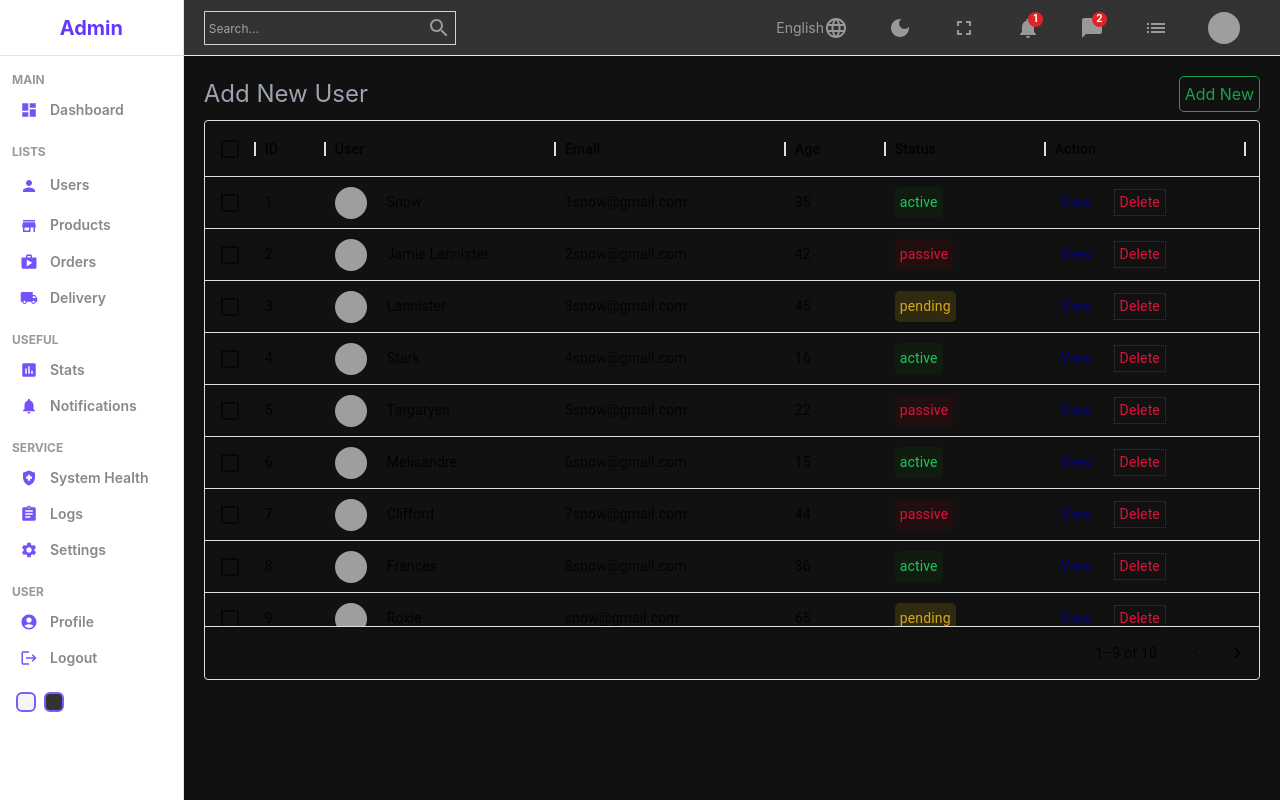
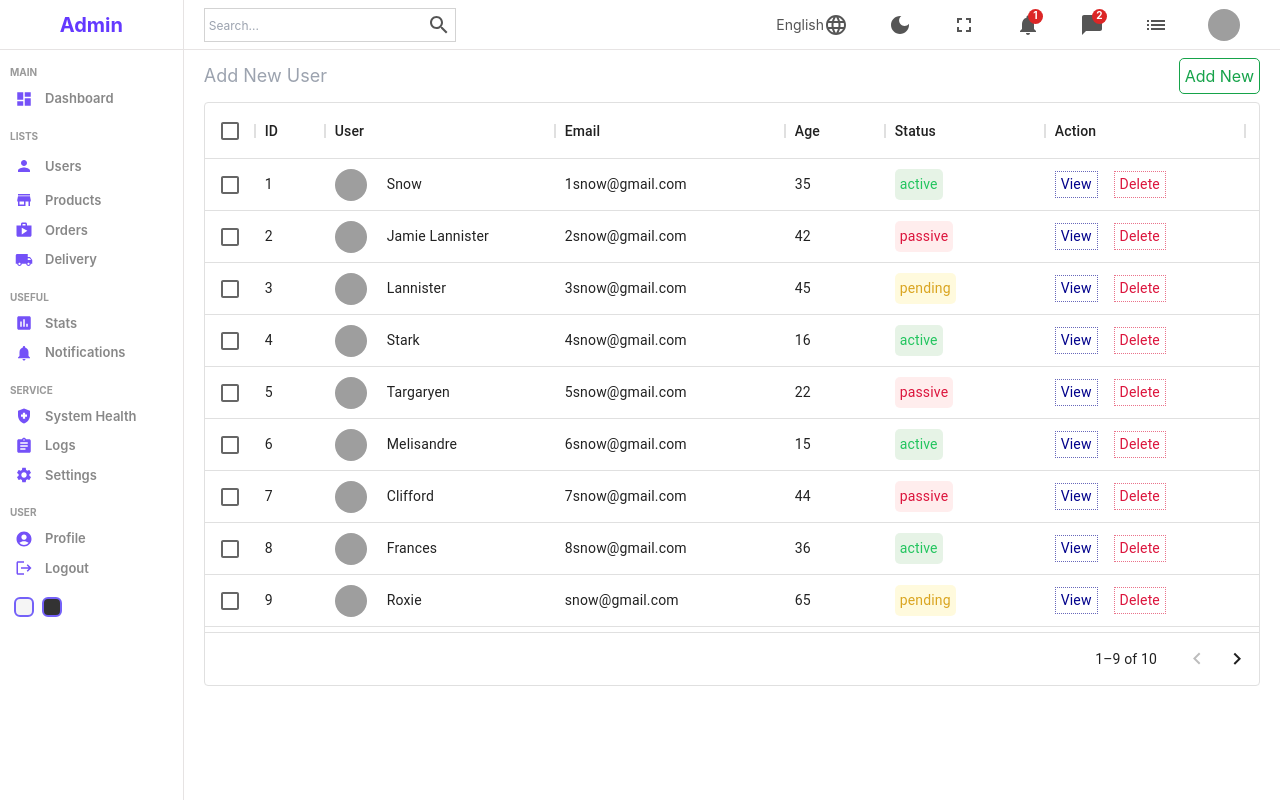
Before and after one commit to Abdul-Afiz/Admin-page, a React (Vite) app: page / in a window 1280 px wide. Both pictures are taken after a click on the element "Products". Built offline with nearby package versions, Linux system fonts and the light colour scheme; grey boxes are pictures that could not be loaded.

Commit message:
completed user interface

```diff
--- a/package.json
+++ b/package.json
@@ -13,6 +13,7 @@
     "@mui/icons-material": "^5.5.1",
     "@mui/material": "^5.5.2",
     "@mui/x-data-grid": "^5.7.0",
+    "@types/node": "^17.0.23",
     "init": "^0.1.2",
     "react": "^17.0.2",
     "react-circular-progressbar": "^2.0.4",
--- a/src/App.tsx
+++ b/src/App.tsx
@@ -1,4 +1,6 @@
+import { useContext } from "react";
 import { BrowserRouter, Routes, Route } from "react-router-dom";
+import { DarkModeContext } from "./context/darkmode-context";
 import { productInputs, userInputs } from "./formSource";
 import LoginScreen from "./screens/auth-screen/login-screen";
 import HomeScreen from "./screens/home-screen";
@@ -8,8 +10,11 @@ import SingleScreen from "./screens/single-screen";
 import "./style/dark.scss";
 
 function App() {
+  const {
+    state: { darkMode },
+  } = useContext(DarkModeContext);
   return (
-    <div className="app dark">
+    <div className={darkMode ? "dark app" : "app"}>
       <BrowserRouter>
         <Routes>
           <Route path="/">
--- /dev/null
+++ b/src/context/darkmode-context.tsx
@@ -0,0 +1,30 @@
+import React, { createContext, useReducer } from "react";
+import DarkModeReducer from "./darkmode-reducer";
+
+export type ContextType = {
+  state: {
+    darkMode: boolean;
+  };
+  dispatch: React.Dispatch<{ type: string }>;
+};
+
+const INITIAL_STATE = {
+  darkMode: false,
+};
+
+export const DarkModeContext = createContext<ContextType>({
+  state: INITIAL_STATE,
+  dispatch: () => null,
+});
+
+export const DarkModeContextProvider: React.FC<React.ReactNode> = ({
+  children,
+}) => {
+  const [state, dispatch] = useReducer(DarkModeReducer, INITIAL_STATE);
+
+  return (
+    <DarkModeContext.Provider value={{ state, dispatch }}>
+      {children}
+    </DarkModeContext.Provider>
+  );
+};
--- /dev/null
+++ b/src/context/darkmode-reducer.ts
@@ -0,0 +1,29 @@
+const DarkModeReducer = (
+  state: {
+    darkMode: boolean;
+  },
+  action: { type: string }
+) => {
+  switch (action.type) {
+    case "LIGHT": {
+      return {
+        darkMode: false,
+      };
+    }
+    case "DARK": {
+      return {
+        darkMode: true,
+      };
+    }
+    case "TOGGLE": {
+      return {
+        darkMode: !state.darkMode,
+      };
+    }
+
+    default:
+      return state;
+  }
+};
+
+export default DarkModeReducer;
--- a/src/main.tsx
+++ b/src/main.tsx
@@ -2,10 +2,13 @@ import React from "react";
 import ReactDOM from "react-dom";
 import "./index.scss";
 import App from "./App";
+import { DarkModeContextProvider } from "./context/darkmode-context";
 
 ReactDOM.render(
   <React.StrictMode>
-    <App />
+    <DarkModeContextProvider>
+      <App />
+    </DarkModeContextProvider>
   </React.StrictMode>,
   document.getElementById("root")
 );
--- a/src/organism/datatable/index.scss
+++ b/src/organism/datatable/index.scss
@@ -1,8 +1,8 @@
 .data-table {
-  @apply h-[600px] p-5;
+  @apply h-[600px] px-5 py-2;
 
   .data-table-title {
-    @apply w-full text-2xl text-gray-400 mb-2 flex items-center justify-between;
+    @apply w-full text-lg text-gray-400 mb-2 flex items-center justify-between;
 
     .link {
       @apply text-green-600 text-base font-normal border-green-600 border-[1px] p-[5px] rounded-[5px];
--- a/src/organism/datatable/index.tsx
+++ b/src/organism/datatable/index.tsx
@@ -1,24 +1,36 @@
 import { Link } from "react-router-dom";
 
-import { DataGrid } from "@mui/x-data-grid";
+import { DataGrid, GridRenderCellParams } from "@mui/x-data-grid";
 
 import "./index.scss";
 
 import { userColumns, userRows } from "../../data-table-source";
+import { useState } from "react";
 
 const DataTable = () => {
+  const [rows, setRow] = useState(userRows);
+
+  const handleDelete = (id: number) => {
+    setRow(rows.filter((row) => row.id !== id));
+  };
+
   const actionColumn = [
     {
       field: "action",
       headerName: "Action",
       width: 200,
-      renderCell: () => {
+      renderCell: (params: GridRenderCellParams) => {
         return (
           <div className="cell-action">
             <Link to="/users/test">
               <div className="view-btn">View</div>
             </Link>
-            <div className="delete-btn">Delete</div>
+            <div
+              className="delete-btn"
+              onClick={() => handleDelete(params.row.id)}
+            >
+              Delete
+            </div>
           </div>
         );
       },
@@ -34,7 +46,8 @@ const DataTable = () => {
         </Link>
       </div>
       <DataGrid
-        rows={userRows}
+        className="data-grid"
+        rows={rows}
         columns={userColumns.concat(actionColumn)}
         pageSize={9}
         rowsPerPageOptions={[9]}
--- a/src/organism/navbar/index.scss
+++ b/src/organism/navbar/index.scss
@@ -1,5 +1,5 @@
 .navbar {
-  @apply h-14 flex items-center border-b-[0.5px] border-[#e7e4e4] text-sm text-[#555];
+  @apply h-[50px] flex items-center border-b-[0.5px] border-[#e7e4e4] text-sm text-[#555];
 
   .wrapper {
     @apply flex items-center justify-between w-full p-5;
--- a/src/organism/navbar/index.tsx
+++ b/src/organism/navbar/index.tsx
@@ -7,10 +7,13 @@ import {
   Notifications,
   Search,
 } from "@mui/icons-material";
+import { useContext } from "react";
+import { DarkModeContext } from "../../context/darkmode-context";
 
 import "./index.scss";
 
 const NavBar = () => {
+  const { dispatch } = useContext(DarkModeContext);
   return (
     <div className="navbar">
       <div className="wrapper">
@@ -24,7 +27,10 @@ const NavBar = () => {
             <Language className="icon" />
           </div>
           <div className="item">
-            <DarkMode className="icon" />
+            <DarkMode
+              className="icon"
+              onClick={() => dispatch({ type: "TOGGLE" })}
+            />
           </div>
           <div className="item">
             <Fullscreen className="icon" />
--- a/src/organism/sidebar/index.scss
+++ b/src/organism/sidebar/index.scss
@@ -2,7 +2,7 @@
   @apply flex-1 border-r-[0.5px] border-[#e6e3e3] min-h-screen bg-white;
 
   .top {
-    @apply h-14 flex items-center justify-center border-b-[0.5px] border-[#e6e3e3];
+    @apply h-[50px] flex items-center justify-center border-b-[0.5px] border-[#e6e3e3];
 
     .logo {
       @apply text-[#6439ff] font-bold text-xl;
@@ -10,14 +10,14 @@
   }
 
   .center {
-    @apply pl-3;
+    @apply pl-[10px];
 
     .title {
-      @apply text-xs font-bold text-[#999] mt-4 mb-1;
+      @apply text-[10px] font-bold text-[#999] mt-[15px] mb-1;
     }
 
     .section {
-      @apply flex items-center p-[0.5rem] cursor-pointer;
+      @apply flex items-center p-[5px] cursor-pointer;
 
       &:hover {
         @apply bg-[#ece8ff];
@@ -28,13 +28,13 @@
       }
 
       span {
-        @apply text-sm font-[600] text-[#888] ml-3;
+        @apply text-[13px] font-[600] text-[#888] ml-3;
       }
     }
   }
 
   .bottom {
-    @apply flex items-center m-3;
+    @apply flex items-center m-[10px];
 
     .color-option {
       @apply w-5 h-5 border-2 border-[#7461f8] rounded-md cursor-pointer m-1;
--- a/src/organism/sidebar/index.tsx
+++ b/src/organism/sidebar/index.tsx
@@ -15,8 +15,11 @@ import {
   Store,
 } from "@mui/icons-material";
 import "./index.scss";
+import { useContext } from "react";
+import { DarkModeContext } from "../../context/darkmode-context";
 
 const SideBar = () => {
+  const { dispatch } = useContext(DarkModeContext);
   return (
     <div className="sidebar">
       <div className="top">
@@ -84,8 +87,14 @@ const SideBar = () => {
         </div>
       </div>
       <div className="bottom">
-        <div className="color-option"></div>
-        <div className="color-option"></div>
+        <div
+          className="color-option"
+          onClick={() => dispatch({ type: "LIGHT" })}
+        ></div>
+        <div
+          className="color-option"
+          onClick={() => dispatch({ type: "DARK" })}
+        ></div>
       </div>
     </div>
   );
--- a/src/style/dark.scss
+++ b/src/style/dark.scss
@@ -13,6 +13,48 @@
   }
 
   .navbar {
-    @apply text-[#999] bg-[#333];
+    @apply text-[#999] bg-[#111] border-[#333];
+    .search {
+      @apply border-[#999];
+    }
+  }
+
+  .sidebar {
+    @apply bg-[#111] border-[#333];
+    .top {
+      @apply border-[#333];
+
+      .logo {
+        @apply text-[#999];
+      }
+    }
+
+    .center {
+      .section {
+        &:hover {
+          @apply bg-[#333];
+        }
+
+        .icon {
+          @apply text-[#999];
+        }
+      }
+    }
+  }
+
+  .data-table {
+    .data-grid {
+      @apply text-[gray] border-none;
+
+      .view-btn,
+      .delete-btn,
+      .cell-with-status {
+        @apply text-[gray] border-none;
+      }
+    }
+  }
+
+  input {
+    @apply bg-transparent;
   }
 }
```
Also changed, not shown: 1 other file (tests, documents, lock files or other folders).
